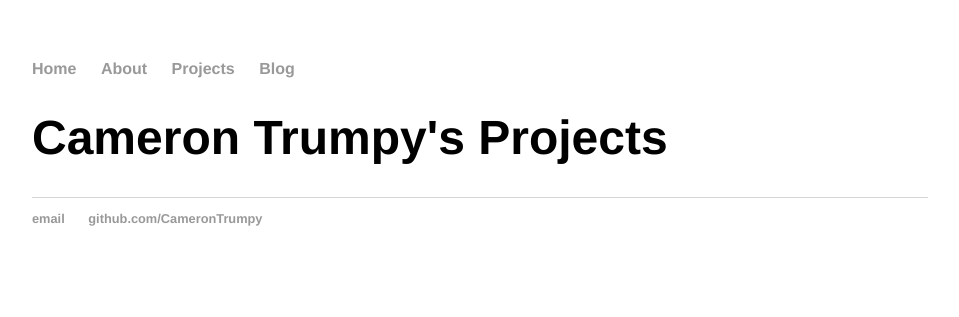
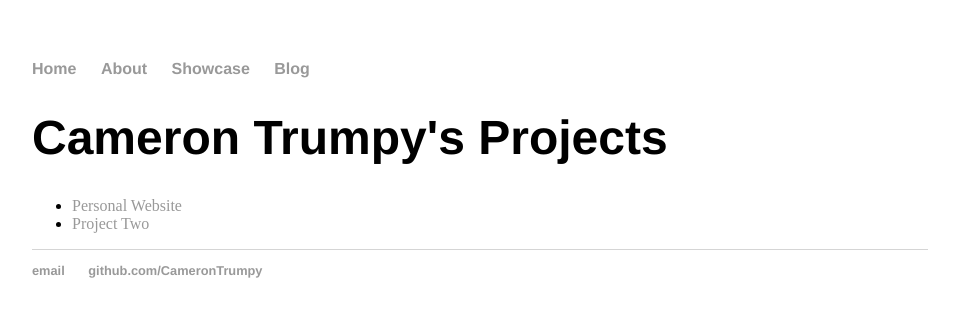
Before and after one commit to CameronTrumpy/CameronTrumpy.github.io, a Jekyll site: the page built from showcase/index.html, in a window 1280 px wide. Shown: the top 317 px of the page, without its empty margins (160-1119 px from the left). Built offline with Jekyll 4.4.1, drawn with Linux system fonts in a browser that asks for light colours.

Commit message:
Add showcase
Add Project file output

Add projects permalink

Reorganize config and add second example project

Remove title Quotes?

Fix incorrect post reference

```diff
--- a/_config.yml
+++ b/_config.yml
@@ -1,3 +1,7 @@
 name: Cameron Trumpy
 markdown: kramdown
 permalink: /blog/:year/:month/:day/:title
+collections:
+  projects:
+    output: true
+    permalink: /showcase/:title
--- a/_layouts/default.html
+++ b/_layouts/default.html
@@ -10,7 +10,7 @@
 	    		<ul>
 	        		<li><a href="/">Home</a></li>
 		        	<li><a href="/about">About</a></li>
-	        		<li><a href="/projects">Projects</a></li>
+	        		<li><a href="/showcase">Showcase</a></li>
 	        		<li><a href="/blog">Blog</a></li>
 	    		</ul>
 			</nav>
--- a/projectlist/index.html
+++ b/showcase/index.html
@@ -6,6 +6,6 @@ title: Cameron Trumpy's Projects
 	<ul class="projects">
 
 	  {% for project in site.projects %}
-	    <li><a href="{{ post.url }}" title="{{ project.title }}">{{ project.title }}</a></li>
+	    <li><a href="{{ project.url }}" title="{{ project.title }}">{{ project.title }}</a></li>
 	  {% endfor %}
 	</ul>
```
Also changed, not shown: _projects/Personal-Website.md (+1 -1 lines), _projects/Project-Two.md (added, +5 -0 lines).
